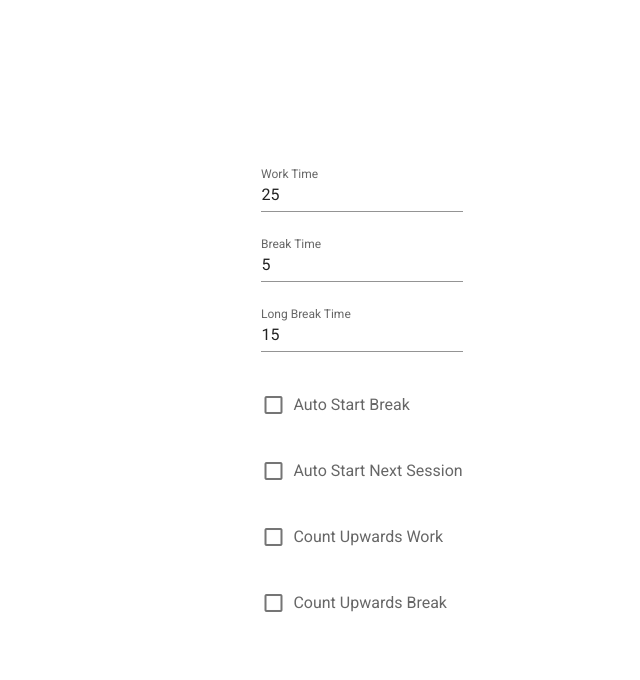
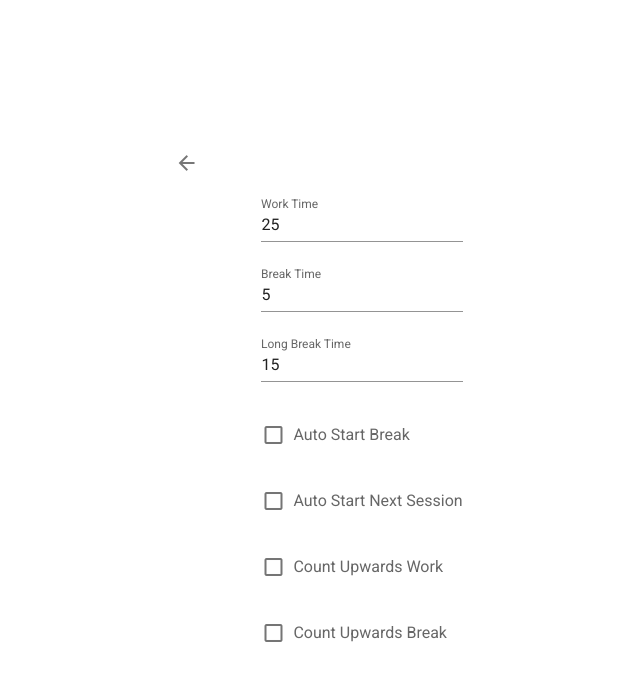
Before and after one commit to KaiPrince/Pomodoro-Timer, a Vue app: page /settings in a window 1280 px wide. Shown: the top 680 px of the page, without its empty margins (278-918 px from the left). Built offline with nearby package versions, Linux system fonts and the light colour scheme.

Commit message:
Move Settings to new page. Add back arrow. Install Material Icons

```diff
--- a/package.json
+++ b/package.json
@@ -36,6 +36,7 @@
     "eslint-plugin-prettier": "^3.1.1",
     "eslint-plugin-vue": "^5.0.0",
     "lint-staged": "^9.5.0",
+    "material-design-icons-iconfont": "^5.0.1",
     "null-loader": "^3.0.0",
     "prettier": "^1.19.1",
     "sass": "^1.19.0",
--- a/src/components/Pomodoro.vue
+++ b/src/components/Pomodoro.vue
@@ -13,33 +13,21 @@
         />
       </v-col>
     </v-row>
-    <v-row justify="center">
-      <v-col cols="auto">
-        <v-btn text @click="toggleShowSettings">{{
-          !showSettings ? "Show Settings" : "Hide Settings"
-        }}</v-btn>
-      </v-col>
-    </v-row>
-    <v-row>
-      <v-col> <PomodoroSettings v-if="showSettings" /> </v-col
-    ></v-row>
   </v-container>
 </template>
 
 <script>
 import Timer from "./Timer";
-import PomodoroSettings from "./PomodoroSettings";
 import { mapGetters, mapState, mapActions } from "vuex";
 
 export default {
   name: "PomodoroTimer",
   components: {
-    Timer,
-    PomodoroSettings
+    Timer
   },
   props: {},
   data() {
-    return { showSettings: false, firstRun: true };
+    return { firstRun: true };
   },
 
   computed: {
--- a/src/plugins/vuetify.js
+++ b/src/plugins/vuetify.js
@@ -1,6 +1,12 @@
 import Vue from "vue";
 import Vuetify from "vuetify/lib";
 
+import "material-design-icons-iconfont/dist/material-design-icons.css";
+
 Vue.use(Vuetify);
 
-export default new Vuetify({});
+export default new Vuetify({
+  icons: {
+    iconfont: "md"
+  }
+});
--- a/src/views/Pomodoro.vue
+++ b/src/views/Pomodoro.vue
@@ -5,6 +5,13 @@
     <v-row
       ><v-col>
         <v-row justify="center" align="center"> <Pomodoro /></v-row>
+        <v-row justify="center">
+          <v-col cols="auto">
+            <v-btn text to="/settings" @click="toggleShowSettings">{{
+              !showSettings ? "Show Settings" : "Hide Settings"
+            }}</v-btn>
+          </v-col>
+        </v-row>
       </v-col>
     </v-row>
   </v-container>
--- a/src/views/Settings.vue
+++ b/src/views/Settings.vue
@@ -4,6 +4,11 @@
   <v-container class="fill-height">
     <v-row
       ><v-col>
+        <v-row no-gutters>
+          <v-col offset="4" cols="2">
+            <v-btn icon to="/"><v-icon>mdi-arrow-left</v-icon></v-btn>
+          </v-col>
+        </v-row>
         <v-row justify="center" align="center"> <PomodoroSettings /></v-row>
       </v-col>
     </v-row>
```
